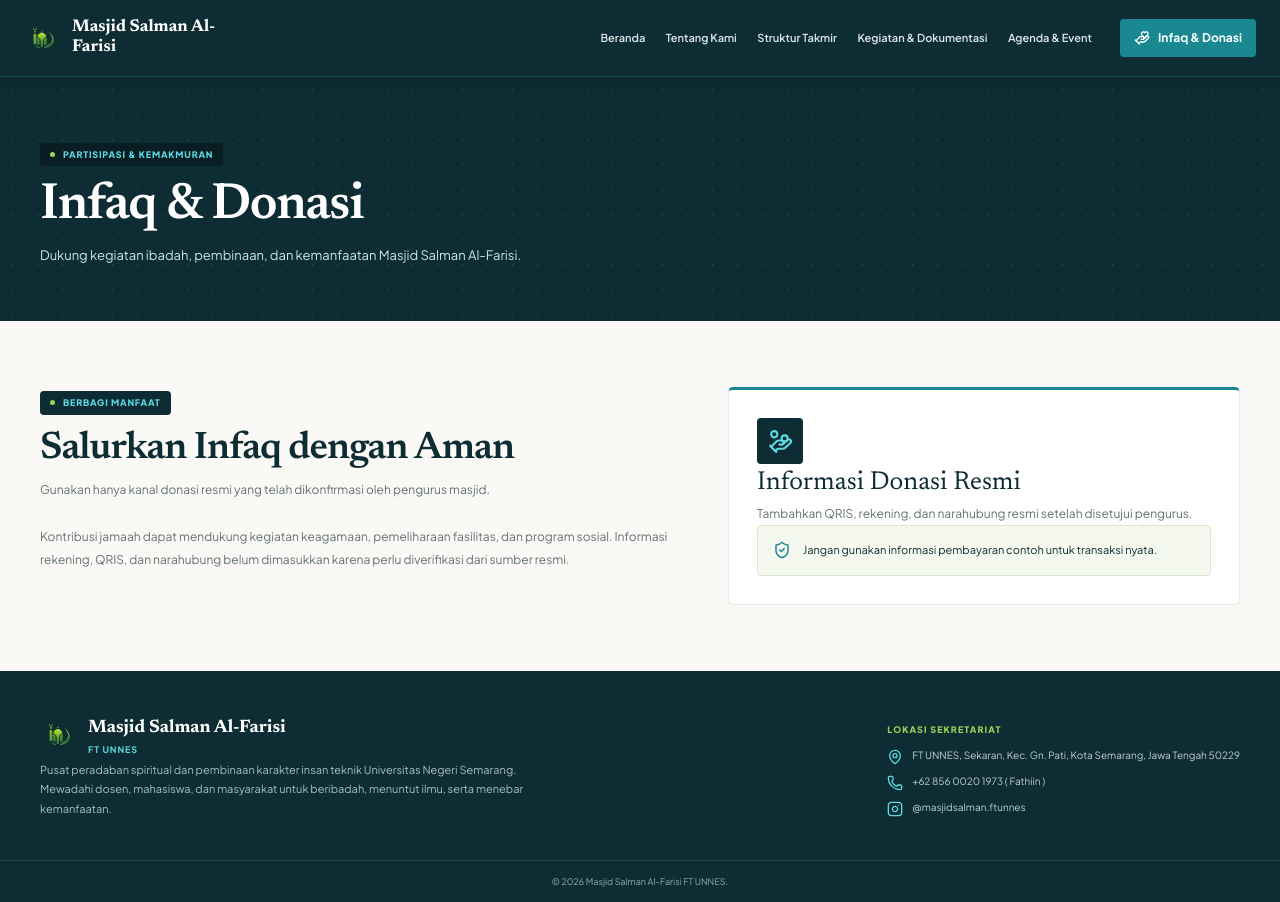
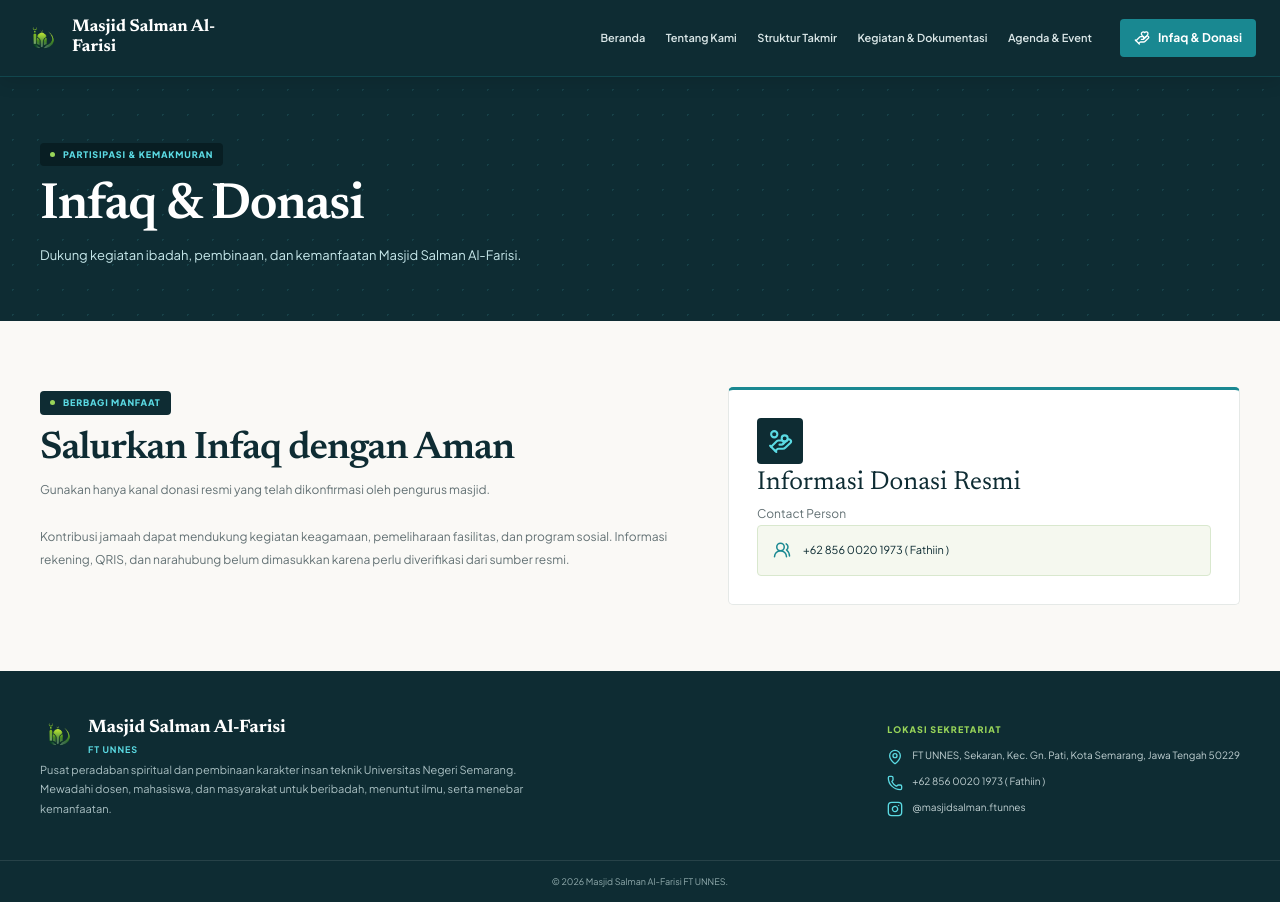
Before and after one commit to GinkoKy/masjid-salman-al-farisi, a React (Vite) app: page /donasi in a window 1280 px wide. Built offline with nearby package versions, Linux system fonts and the light colour scheme.

Commit message:
Add contact person to donation

```diff
--- a/src/pages/Donasi.jsx
+++ b/src/pages/Donasi.jsx
@@ -1,4 +1,4 @@
-import { HandCoins, ShieldCheck } from "lucide-react";
+import { HandCoins, UsersRound } from "lucide-react";
 import SectionHeading from "../components/SectionHeading";
 
 export default function Donasi() {
@@ -36,17 +36,13 @@
               <HandCoins size={25} />
             </div>
             <h2>Informasi Donasi Resmi</h2>
-            <p>
-              Tambahkan QRIS, rekening, dan narahubung resmi setelah disetujui
-              pengurus.
-            </p>
-            <div className="notice">
-              <ShieldCheck size={18} />
-              <p>
-                Jangan gunakan informasi pembayaran contoh untuk transaksi
-                nyata.
-              </p>
-            </div>
+            <p>Contact Person</p>
+            <a href="https://wa.me/6285600201973">
+              <div className="notice">
+                <UsersRound size={18} />
+                <p>+62 856 0020 1973 ( Fathiin )</p>
+              </div>
+            </a>
           </aside>
         </div>
       </section>
```
